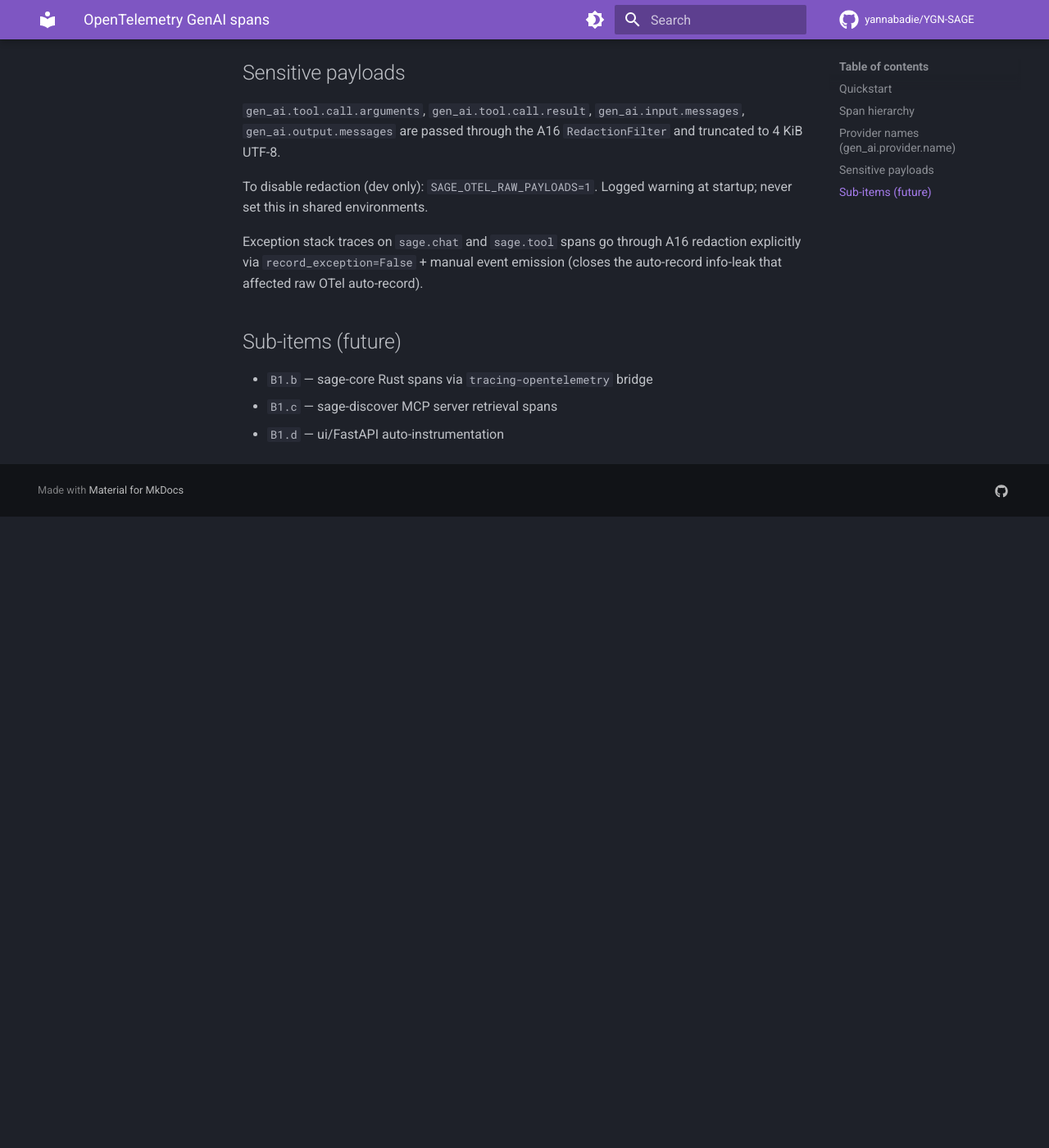
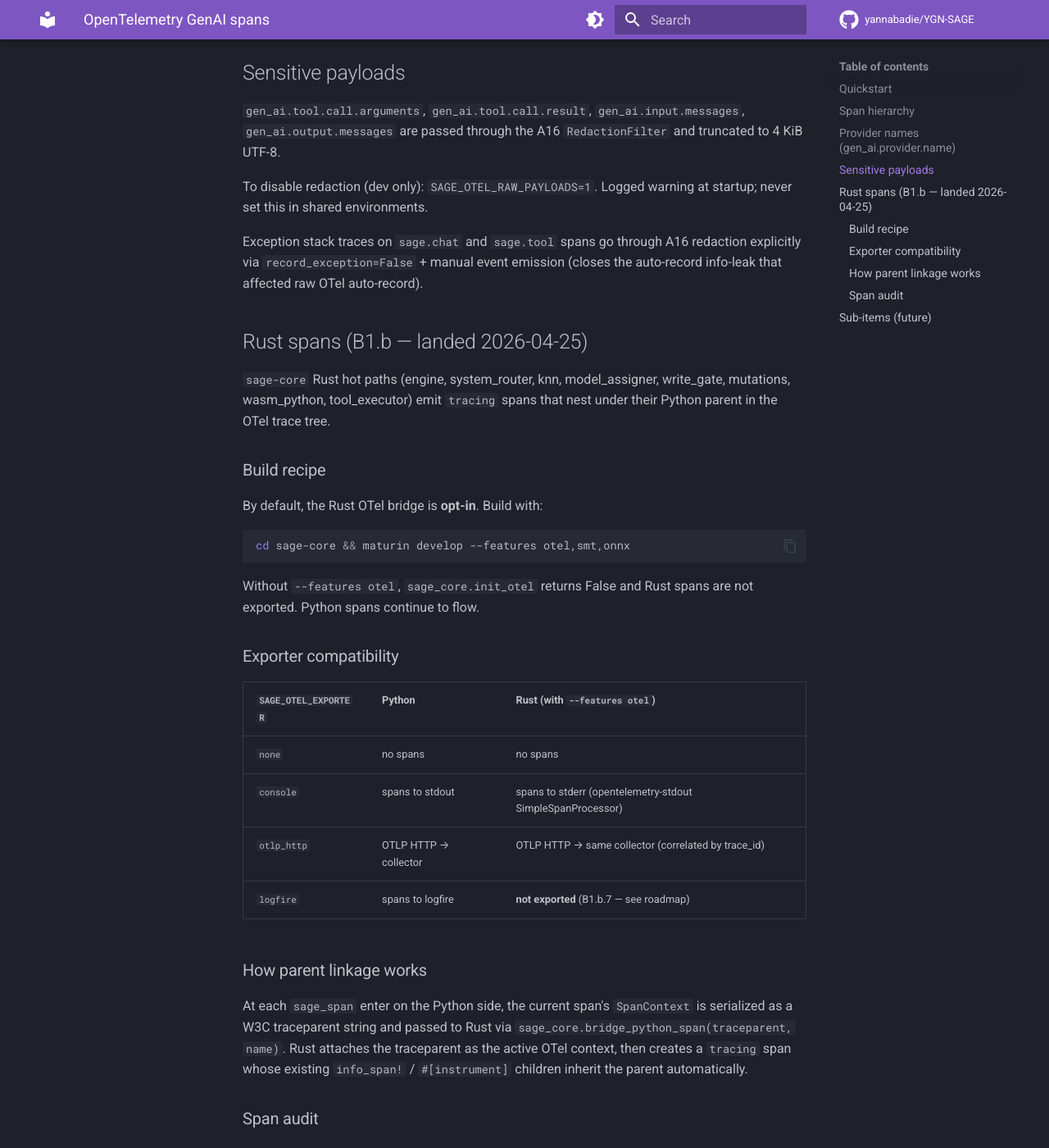
Before and after one commit to yannabadie/YGN-SAGE, an MkDocs documentation site: the page built from docs/observability/otel-genai-spans.md, in a window 1280 px wide and 1400 px high, scrolled down 1324 px. Shown: the whole window at 82% size. Built offline with MkDocs 1.6.1 and Material for MkDocs 9.7.7, drawn with Linux system fonts in a browser that asks for light colours; comment, search, counter and statistics services are not loaded; before the commit the page ends 1954 px from its top, so only the background shows below that; some of the changed text lies outside the part shown.

Commit message:
docs(b1.b): user docs + roadmap closure for Rust OTel bridge
- otel-genai-spans.md: new "Rust spans" section (build recipe,
  exporter table, parent-linkage explainer, audit pointer). B1.b
  removed from "Sub-items (future)"; B1.b.1 / B1.b.7 / B1.b.9
  added as deferred follow-ups.
- CLAUDE.md: build recipe with --features otel example below the
  default --features smt,onnx line.
- development.md: SAGE_OTEL_EXPORTER row updated to mention Rust
  spans bridging when sage-core is built with --features otel
  (logfire mode is Python-only — B1.b.7 deferred).
- roadmap.md: B1.b CLOSED with implementation commit range
  (c2d4969b → 3c4e812d) + spec/plan refs. B1.b.1, B1.b.7, B1.b.9
  ticketed as lower-priority follow-ups; B1.b.8 closed inline.

Final regression baseline preserved:
- Rust --features smt --lib: 504 passed + 1 known cma_me flake
  (pre-existing stochastic noise, Task 4 implementer documented)
- Python observability/: 28 passed + 1 skipped (routing skipif)

Co-Authored-By: Claude Opus 4.7 (1M context) <noreply@anthropic.com>

````diff
--- a/docs/observability/otel-genai-spans.md
+++ b/docs/observability/otel-genai-spans.md
@@ -59,8 +59,52 @@ A16 redaction explicitly via `record_exception=False` + manual event
 emission (closes the auto-record info-leak that affected raw OTel
 auto-record).
 
+## Rust spans (B1.b — landed 2026-04-25)
+
+`sage-core` Rust hot paths (engine, system_router, knn, model_assigner,
+write_gate, mutations, wasm_python, tool_executor) emit `tracing` spans
+that nest under their Python parent in the OTel trace tree.
+
+### Build recipe
+
+By default, the Rust OTel bridge is **opt-in**. Build with:
+
+```bash
+cd sage-core && maturin develop --features otel,smt,onnx
+```
+
+Without `--features otel`, `sage_core.init_otel` returns False and Rust
+spans are not exported. Python spans continue to flow.
+
+### Exporter compatibility
+
+| `SAGE_OTEL_EXPORTER` | Python | Rust (with `--features otel`) |
+|---|---|---|
+| `none` | no spans | no spans |
+| `console` | spans to stdout | spans to stderr (opentelemetry-stdout SimpleSpanProcessor) |
+| `otlp_http` | OTLP HTTP → collector | OTLP HTTP → same collector (correlated by trace_id) |
+| `logfire` | spans to logfire | **not exported** (B1.b.7 — see roadmap) |
+
+### How parent linkage works
+
+At each `sage_span` enter on the Python side, the current span's
+`SpanContext` is serialized as a W3C traceparent string and passed to
+Rust via `sage_core.bridge_python_span(traceparent, name)`. Rust
+attaches the traceparent as the active OTel context, then creates a
+`tracing` span whose existing `info_span!` / `#[instrument]` children
+inherit the parent automatically.
+
+### Span audit
+
+All 27 existing Rust span attributes are counts/IDs/numeric values —
+zero raw user content. See spec §4.1 for the full table:
+`docs/superpowers/specs/2026-04-25-otel-rust-spans-design.md`.
+
 ## Sub-items (future)
 
-- `B1.b` — sage-core Rust spans via `tracing-opentelemetry` bridge
 - `B1.c` — sage-discover MCP server retrieval spans
 - `B1.d` — ui/FastAPI auto-instrumentation
+- `B1.e` — sampler tuning (gated on production volume data)
+- `B1.b.1` — rename Rust span names to `sage.<crate>.<op>` form (cosmetic)
+- `B1.b.7` — logfire-mode Rust export (auth header contract)
+- `B1.b.9` — OTLP batch exporter with explicit tokio runtime ownership
````
Also changed, not shown: .claude/rules/development.md (+1 -1 lines), CLAUDE.md (+5 -0 lines), roadmap.md (+18 -2 lines).
